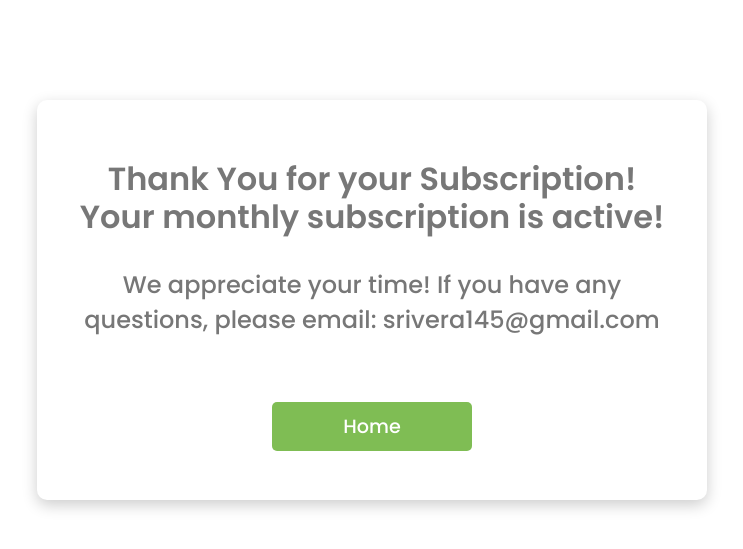
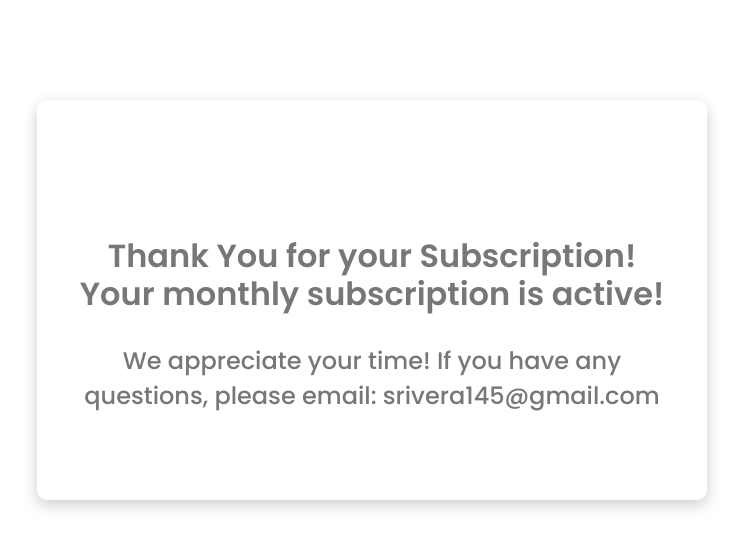
Before and after one commit to srivera145/compassionate-care-club, a PHP site: page /success.php in a window 1280 px wide. Shown: the top 549 px of the page, without its empty margins (268-1011 px from the left). Run offline with PHP 8.4, Linux system fonts and the light colour scheme.

Commit message:
Update success.php

```diff
--- a/success.php
+++ b/success.php
@@ -19,7 +19,7 @@
       We appreciate your time!
       If you have any questions, please email: srivera145@gmail.com
     </p>
-      <a href="index.php">Home</a>
+      <?php header("refresh:5;url:index.php") ?>
     </card>
   </body>
 </html>
```
